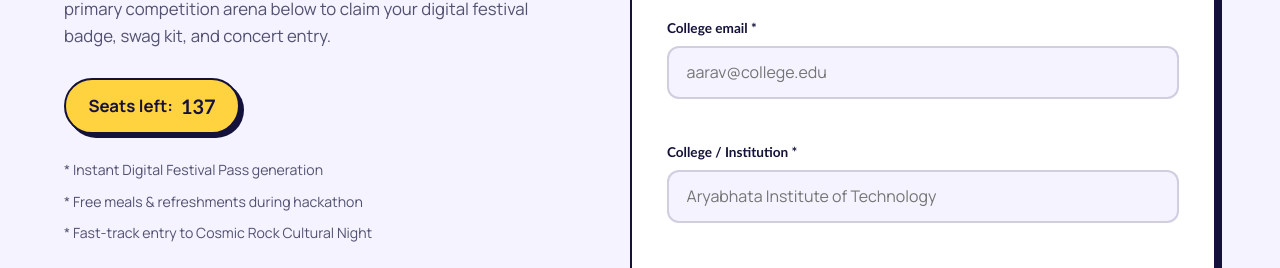
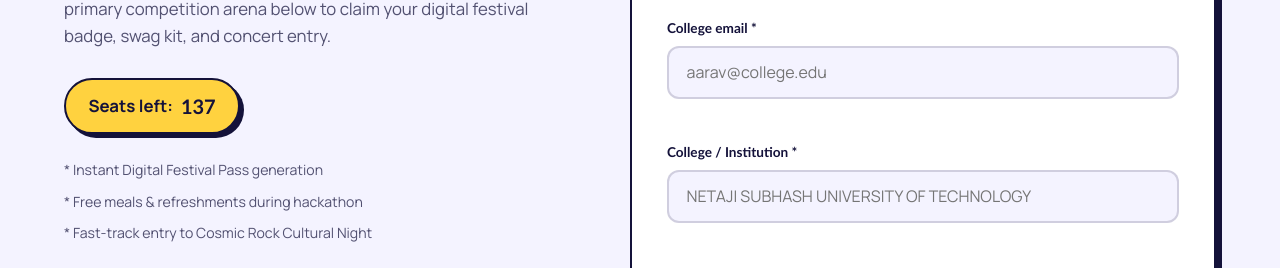
Before and after one commit to arunimasharma18/INNOVATEX, a plain HTML site: page index.html in a window 1280 px wide. Shown: the part 2873-3141 px from the top of the page. Drawn offline with Linux system fonts and the light colour scheme; a web font is replaced by a local one.

Commit message:
index.html

```diff
--- a/index.html
+++ b/index.html
@@ -222,7 +222,7 @@
 
           <label for="college">
             College / Institution *
-            <input type="text" id="college" name="college" placeholder="Aryabhata Institute of Technology" required>
+            <input type="text" id="college" name="college" placeholder="NETAJI SUBHASH UNIVERSITY OF TECHNOLOGY" required>
             <em class="err" id="e-college"></em>
           </label>
 
```
